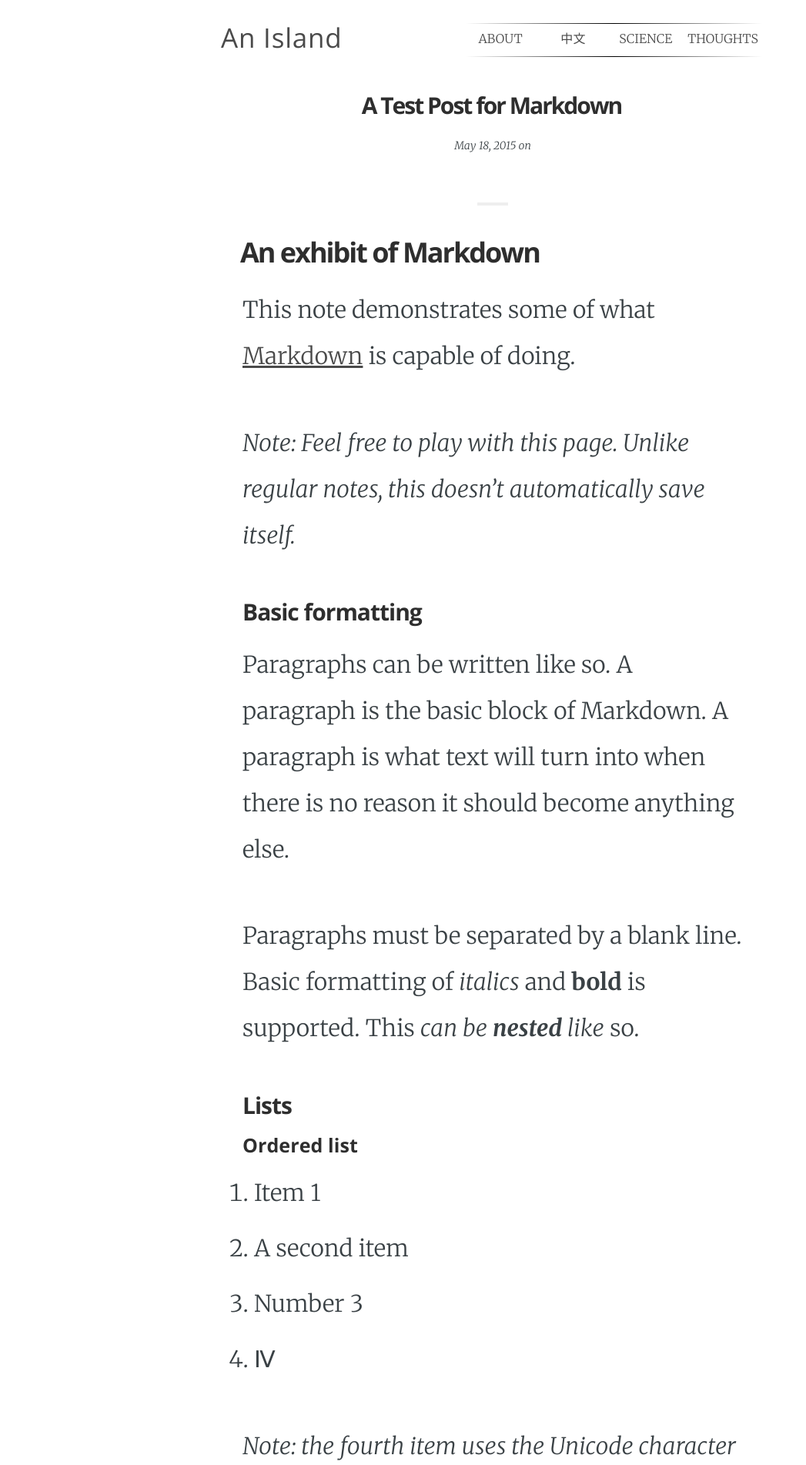
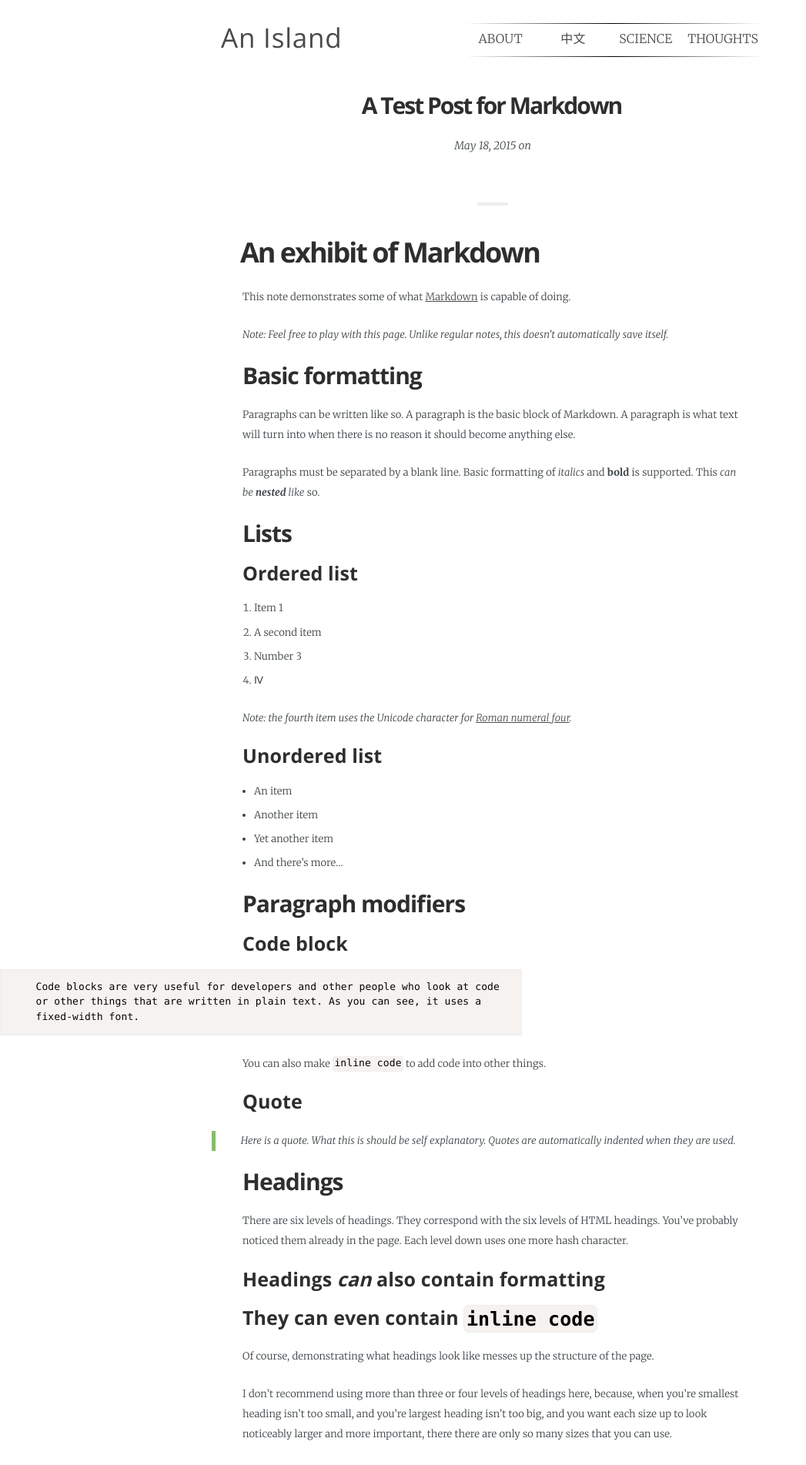
Before and after one commit to zhixunwang/zhixunwang.github.io, a Jekyll site: the page built from _posts/2015-05-18-test.md, in a window 1280 px wide. Shown: the top 1903 px of the page at 77% size, without its empty margins (0-1047 px from the left). Built offline with Jekyll 4.4.1, drawn with Linux system fonts in a browser that asks for light colours; some web fonts are replaced; comment, search, counter and statistics services are not loaded.

Commit message:
new size

```diff
--- a/_sass/post.scss
+++ b/_sass/post.scss
@@ -177,7 +177,7 @@
 }
 
 .post-content {
-  font-size: 3rem;
+  font-size: 1.3rem;
     img {
         cursor: pointer;
     }
```
